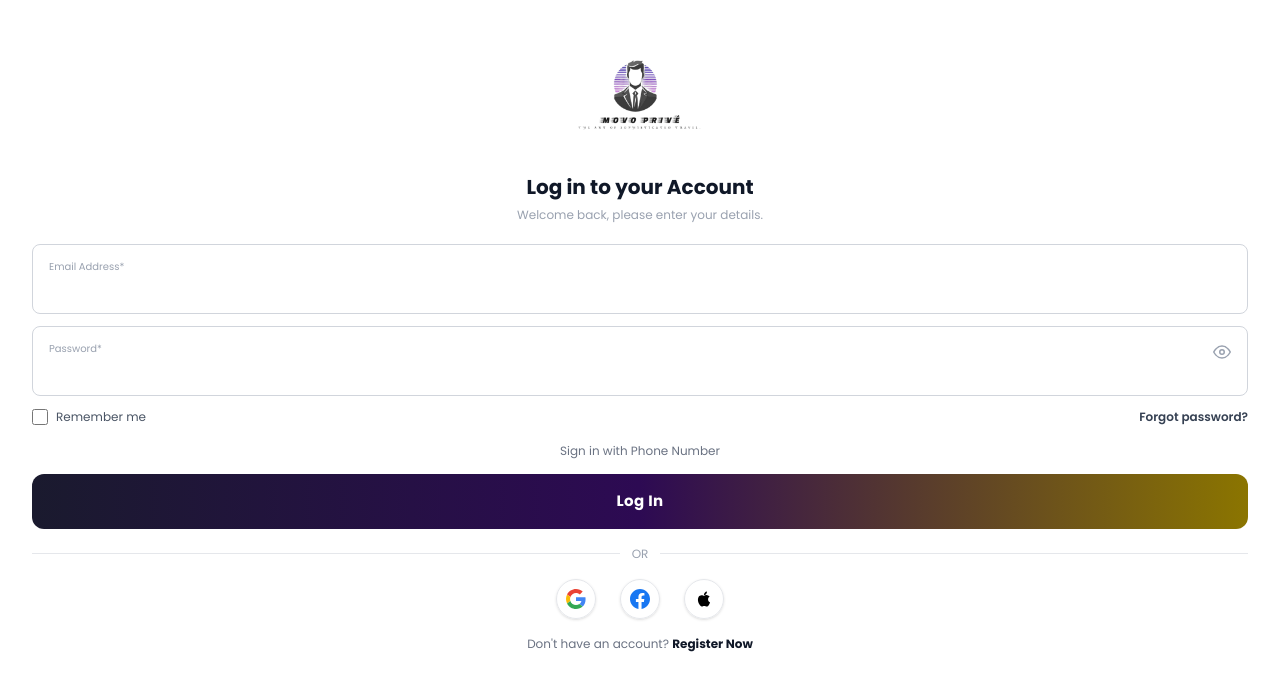
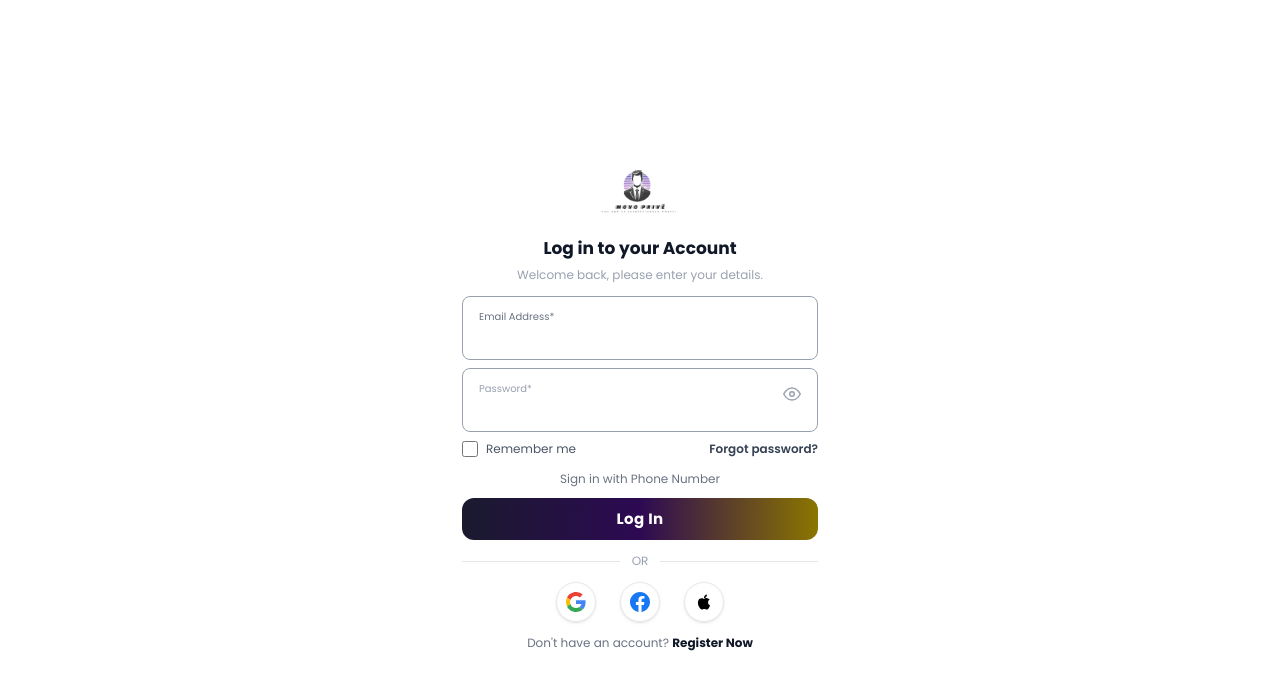
Before and after one commit to temmy762/movo-app, a Next.js app: page /onboarding/login in a window 1280 px wide. Shown: the top 690 px of the page. Built offline with nearby package versions, Linux system fonts and the light colour scheme.

Commit message:
Fix login desktop layout, remove Geist fonts, tighten spacing

```diff
--- a/app/layout.tsx
+++ b/app/layout.tsx
@@ -1,16 +1,6 @@
 import type { Metadata } from "next";
-import { Geist, Geist_Mono, Poppins } from "next/font/google";
+import { Poppins } from "next/font/google";
 import "./globals.css";
-
-const geistSans = Geist({
-  variable: "--font-geist-sans",
-  subsets: ["latin"],
-});
-
-const geistMono = Geist_Mono({
-  variable: "--font-geist-mono",
-  subsets: ["latin"],
-});
 
 const poppins = Poppins({
   variable: "--font-poppins",
@@ -31,7 +21,7 @@ export default function RootLayout({
   return (
     <html
       lang="en"
-      className={`${geistSans.variable} ${geistMono.variable} ${poppins.variable} h-full antialiased`}
+      className={`${poppins.variable} h-full antialiased`}
     >
       <body className="min-h-full flex flex-col" suppressHydrationWarning>{children}</body>
     </html>
--- a/app/onboarding/layout.tsx
+++ b/app/onboarding/layout.tsx
@@ -11,7 +11,7 @@ export default function OnboardingLayout({
   children: React.ReactNode;
 }) {
   return (
-    <div className="h-screen overflow-hidden w-full flex flex-col">
+    <div className="h-screen w-full flex flex-col">
       {children}
     </div>
   );
--- a/app/onboarding/login/page.tsx
+++ b/app/onboarding/login/page.tsx
@@ -11,12 +11,13 @@ export default function LoginPage() {
 
   return (
     <div
-      className="flex flex-col h-full bg-white overflow-y-auto"
+      className="h-full bg-white flex flex-col items-center justify-start sm:justify-center overflow-y-auto"
       style={{ fontFamily: "var(--font-poppins)" }}
     >
+      <div className="w-full max-w-[420px]">
       {/* Logo */}
-      <div className="flex items-center justify-center pt-8">
-        <div className="relative w-32 h-32">
+      <div className="flex items-center justify-center pt-6 sm:pt-4">
+        <div className="relative w-32 h-32 sm:w-20 sm:h-20">
           <Image
             src="/images/image_1.png"
             alt="MOVO PRIVÉ"
@@ -28,8 +29,8 @@ export default function LoginPage() {
       </div>
 
       {/* Title */}
-      <div className="text-center px-8 mt-3">
-        <h1 className="text-[20px] font-bold text-gray-900">
+      <div className="text-center px-8 mt-2 sm:mt-1">
+        <h1 className="text-[20px] sm:text-[17px] font-bold text-gray-900">
           Log in to your Account
         </h1>
         <p className="text-gray-400 text-[12px] mt-1">
@@ -38,19 +39,19 @@ export default function LoginPage() {
       </div>
 
       {/* Form */}
-      <div className="px-8 mt-5 space-y-3">
+      <div className="px-8 mt-4 sm:mt-3 space-y-2 sm:space-y-2">
         {/* Email or Phone input */}
         {mode === "email" ? (
-          <div className="border border-gray-300 rounded-lg px-4 pt-2 pb-3">
-            <label className="text-[10px] text-gray-400">Email Address*</label>
+          <div className="border border-gray-400 rounded-lg px-4 pt-1.5 pb-2">
+            <label className="text-[10px] text-gray-500">Email Address*</label>
             <input
               type="email"
               className="w-full focus:outline-none text-sm text-gray-800 mt-0.5"
             />
           </div>
         ) : (
-          <div className="border border-gray-300 rounded-lg px-4 pt-2 pb-3">
-            <label className="text-[10px] text-gray-400">Phone Number*</label>
+          <div className="border border-gray-400 rounded-lg px-4 pt-1.5 pb-2">
+            <label className="text-[10px] text-gray-500">Phone Number*</label>
             <input
               type="tel"
               className="w-full focus:outline-none text-sm text-gray-800 mt-0.5"
@@ -59,7 +60,7 @@ export default function LoginPage() {
         )}
 
         {/* Password */}
-        <div className="border border-gray-300 rounded-lg px-4 pt-2 pb-3 relative">
+        <div className="border border-gray-400 rounded-lg px-4 pt-1.5 pb-2 relative">
           <label className="text-[10px] text-gray-400">Password*</label>
           <input
             type={showPassword ? "text" : "password"}
@@ -120,7 +121,7 @@ export default function LoginPage() {
         {/* Log In button */}
         <button
           type="button"
-          className="w-full py-4 rounded-xl text-white font-bold text-[15px] tracking-wide"
+          className="w-full py-3 sm:py-2.5 rounded-xl text-white font-bold text-[15px] tracking-wide"
           style={{
             background:
               "linear-gradient(90deg, #1a1a2e 0%, #2D0A53 50%, #8B7500 100%)",
@@ -162,7 +163,7 @@ export default function LoginPage() {
         </div>
 
         {/* Register link */}
-        <p className="text-center text-[12px] text-gray-500 pb-8">
+        <p className="text-center text-[12px] text-gray-500 pb-6 sm:pb-3">
           Don&apos;t have an account?{" "}
           <Link
             href="/onboarding/register"
@@ -172,6 +173,7 @@ export default function LoginPage() {
           </Link>
         </p>
       </div>
+      </div>
     </div>
   );
 }
--- a/app/onboarding/start/page.tsx
+++ b/app/onboarding/start/page.tsx
@@ -10,9 +10,9 @@ export default function StartPage() {
           "linear-gradient(180deg, #333333 0%, #2D0A53 30%, #8B7500 60%)",
       }}
     >
-      {/* Logo */}
-      <div className="flex items-center justify-center pt-8">
-        <div className="relative w-56 h-56">
+      {/* Top half — logo centered */}
+      <div className="flex items-center justify-center" style={{ height: "36%" }}>
+        <div className="relative w-64 h-64">
           <Image
             src="/images/image_1.png"
             alt="MOVO PRIVÉ"
@@ -23,19 +23,32 @@ export default function StartPage() {
         </div>
       </div>
 
-      {/* Vehicle image */}
-      <div className="flex-1 relative">
+      {/* Bottom half — vehicle + button */}
+      <div className="flex flex-col" style={{ height: "64%" }}>
+        {/* Mobile image */}
+        <div className="flex-1 relative sm:hidden">
+          <Image
+            src="/images/splash 1.png"
+            alt="Luxury Vehicles"
+            fill
+            className="object-contain object-left-bottom"
+            priority
+          />
+        </div>
+
+        {/* Desktop image */}
+        <div className="flex-1 relative hidden sm:block">
           <Image
             src="/images/splash2 1.png"
             alt="Luxury Vehicles"
             fill
-          className="object-contain object-bottom"
+            className="object-contain object-center"
             priority
           />
         </div>
 
         {/* CTA Button */}
-      <div className="flex justify-center pb-12 px-8">
+        <div className="flex justify-center pb-10 px-8 mt-4">
         <Link
           href="/onboarding/login"
           className="flex items-center justify-center w-full max-w-[320px] py-4 rounded-full text-white font-bold tracking-[0.2em] uppercase text-sm"
@@ -48,5 +61,6 @@ export default function StartPage() {
         </Link>
         </div>
       </div>
+    </div>
   );
 }
```
Lines whose indentation alone changed are shown as unchanged.
